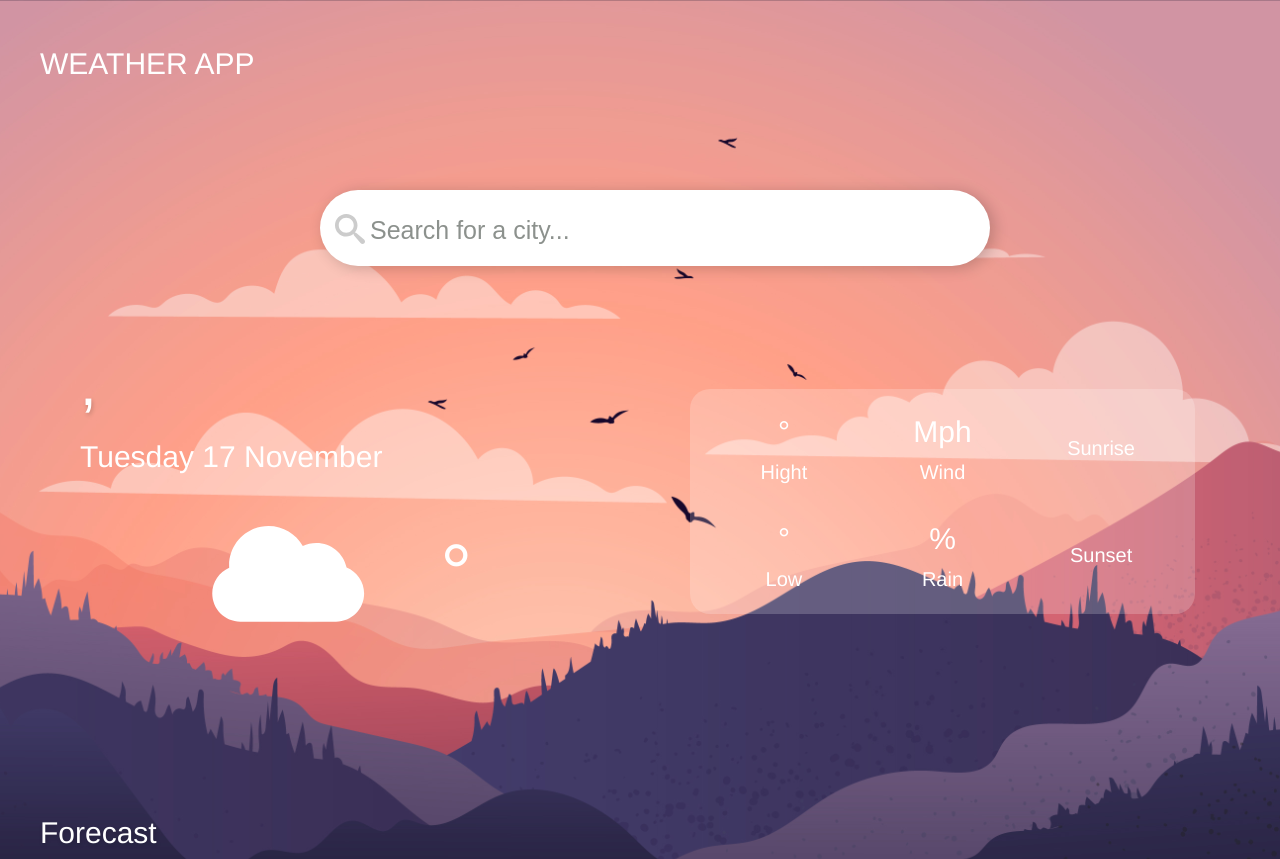
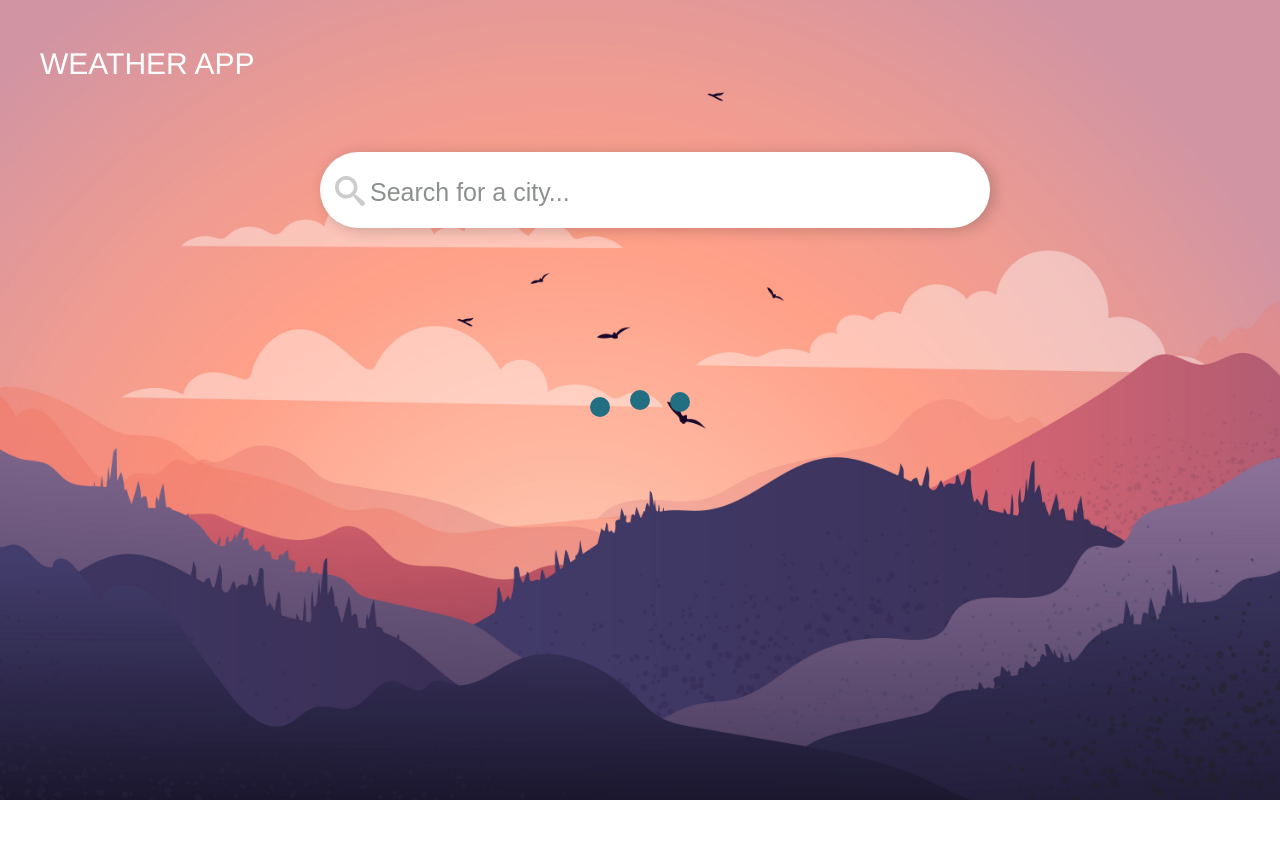
Before and after one commit to barsh11/WeatherApp, a React (Create React App) app: page / in a window 1280 px wide. Shown: the top 859 px of the page. After the commit the page ends 800 px from the top, so only its background shows below. Built offline with nearby package versions, Linux system fonts and the light colour scheme.

Commit message:
added waiting screen

```diff
--- a/src/components/UI/Loader/Loader.jsx
+++ b/src/components/UI/Loader/Loader.jsx
@@ -3,19 +3,23 @@ import styled, { keyframes } from 'styled-components';
 
 const animation= keyframes`
   0% { margin-bottom: 0 }
-  50% { margin-bottom: 10px }
+  50% { margin-bottom: 15px }
   100% { margin-bottom: 0 }
 `;
 
 const SDot = styled.div`
   background-color: #236f82;
   border-radius: 50%;
-  width: 10px;
-  height: 10px;
-  margin: 0 5px;
+  width: 20px;
+  height: 20px;
+  margin: 0 10px;
 
-  animation: ${animation} 0.6s ease-in infinite;
+  animation: ${animation} 0.9s ease-in infinite;
   animation-delay: ${props => props.delay};
+
+  &:hover{
+    background-color: #073d4a;
+  }
 `;
 
 const SLoader= styled.div`
@@ -26,7 +30,8 @@ const SLoader= styled.div`
 
 const Loader= props => {
     return (
-        <SLoader>
+        <SLoader
+        className= {props.className}>
             <SDot delay= "0s" />
             <SDot delay= "0.2s" />
             <SDot delay= "0.4s" />
--- a/src/containers/WeatherManager/WeatherManager.js
+++ b/src/containers/WeatherManager/WeatherManager.js
@@ -4,6 +4,7 @@ import Search from '../Search/Search';
 import CurrManager from '../CurrManager/CurrManager';
 import DailyManager from '../DailyManager/DailyManager';
 import ForecastManager from '../ForecastManager/ForcastManager';
+import Loader from '../../components/UI/Loader/Loader';
 
 const SWeatherManager= styled.div`
   height: 100%;
@@ -63,6 +64,11 @@ const SForecastManager= styled(ForecastManager)`
   }
 `;
 
+const SLoader= styled(Loader)`
+  grid-row: 2 / span 1;
+  grid-column: 1 / -1;
+`;
+
 const WeatherManager= (props) => {
   const [error, setError]= useState(false);
   const [locationKey, setLocationKey]= useState('');
@@ -94,17 +100,18 @@ const WeatherManager= (props) => {
       className={props.className}>
         <SSearch
         onLocationChoice= {onLocationChoiceHandler}/>
-        <SCurrManager
+        {!locationKey ? <SLoader /> :
+        [<SCurrManager
         locationKey= {locationKey}
         onError= {onErrorHandler}
         data= {{
                 city: city,
                 country: country
-        }}/>
+        }}/>,
         <SDailyManager
-        locationKey= {locationKey}/>
+        locationKey= {locationKey}/>,
         <SForecastManager
-        locationKey= {locationKey}/>
+        locationKey= {locationKey}/>]}
       </SWeatherManager>
   );
 }
```
